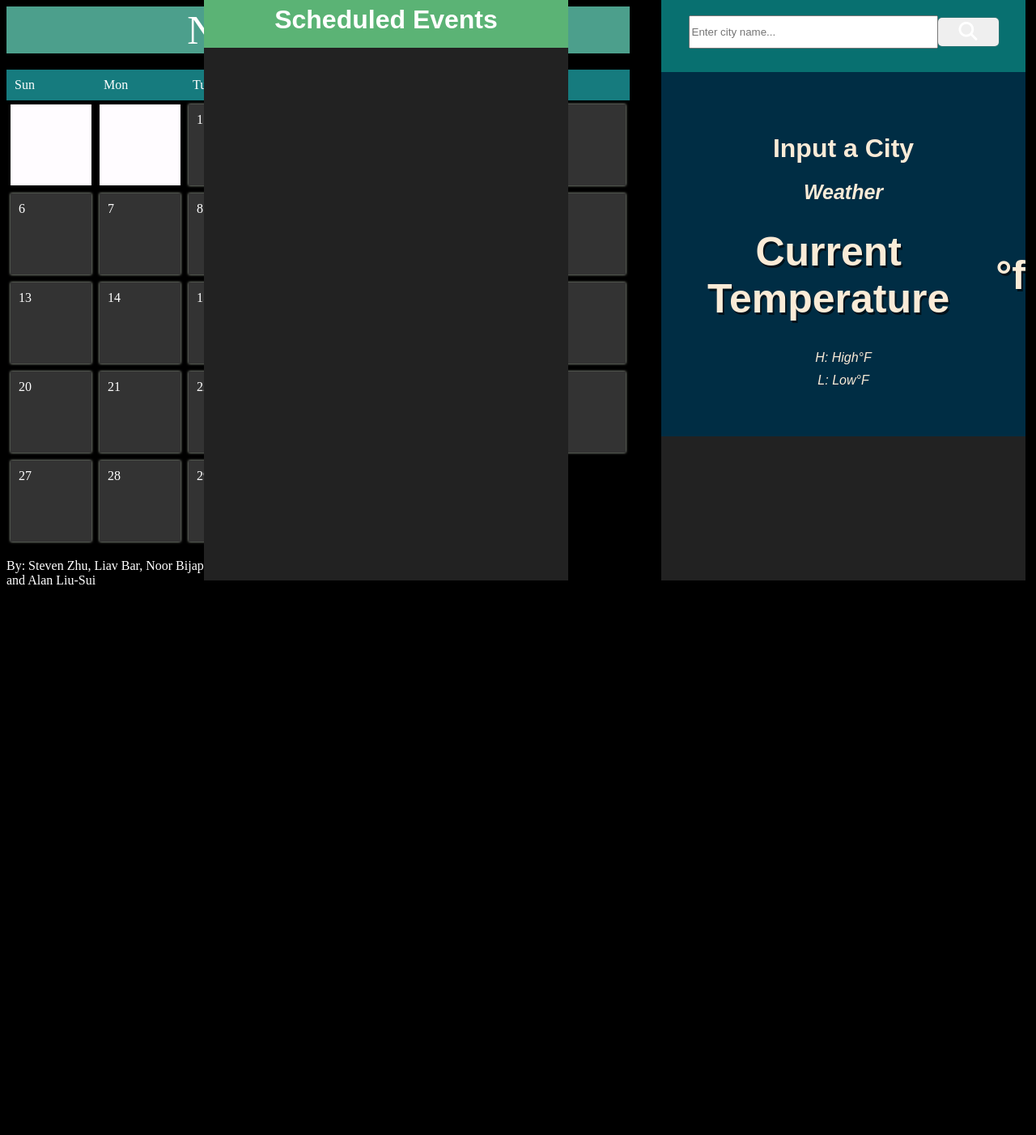
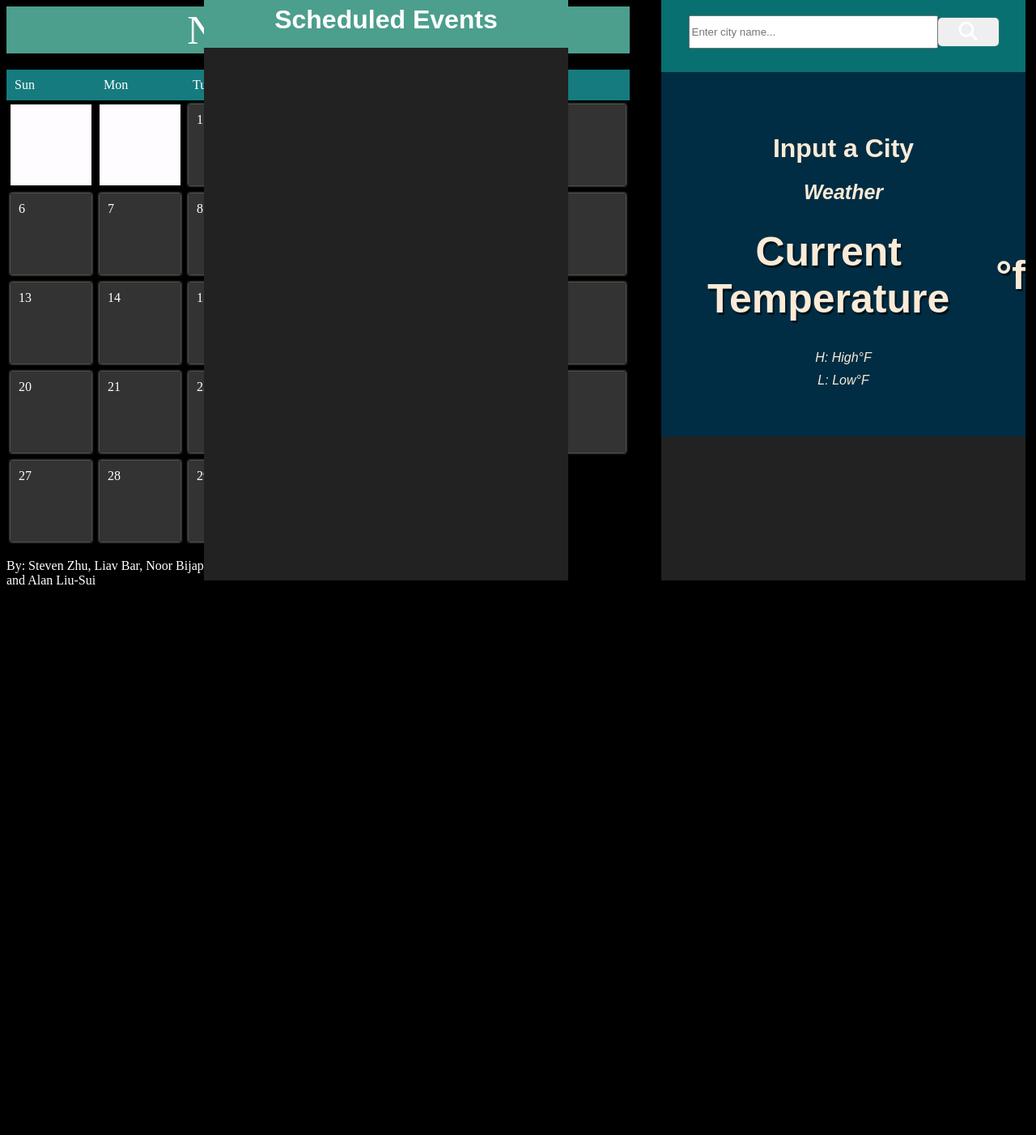
Before and after one commit to B3nto4Lunch/SchedulerFront, a Jekyll site: the page index.html, which Jekyll copies as it is, in a window 1280 px wide. Shown: the whole page at 81% size. Built offline with Jekyll 4.4.1, drawn with Linux system fonts in a browser that asks for light colours.

Commit message:
Changing saved events header background color

```diff
--- a/index.html
+++ b/index.html
@@ -381,7 +381,7 @@ button {
 }
 
 #eventtitle {
-  background: #5bb375;
+  background: rgb(76, 159, 140);
   padding: 5px;
   height: 60px;
 }
```
